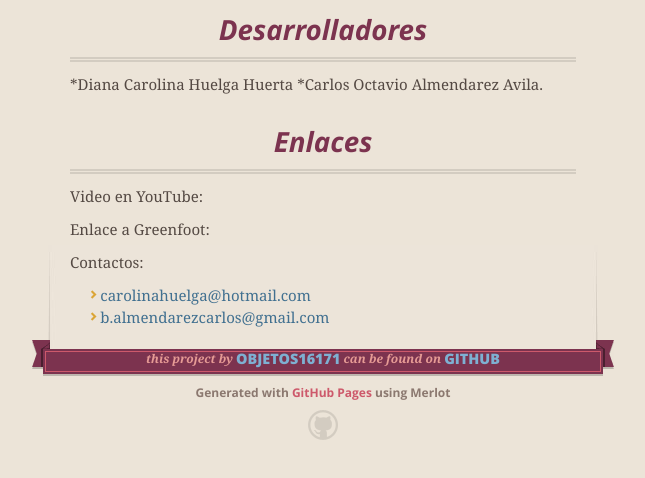
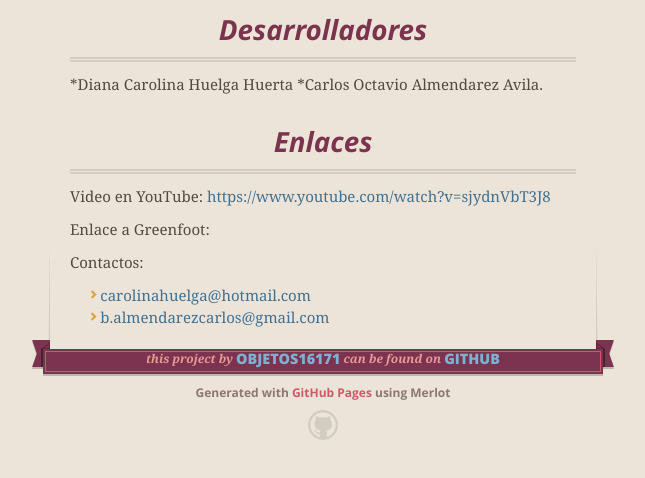
Before and after one commit to objetos16171/Unicorn-Valley, a plain HTML site: page index.html in a window 1280 px wide. Shown: the part 5980-6458 px from the top of the page, without its empty margins (317-962 px from the left). Drawn offline with nearby package versions, Linux system fonts and the light colour scheme.

```diff
--- a/index.html
+++ b/index.html
@@ -108,7 +108,8 @@
 <h3>
 <a id="enlaces" class="anchor" href="#enlaces" aria-hidden="true"><span aria-hidden="true" class="octicon octicon-link"></span></a>Enlaces</h3>
 
-<p>Video en YouTube:</p>
+<p>Video en YouTube:
+<a href="https://www.youtube.com/watch?v=sjydnVbT3J8">https://www.youtube.com/watch?v=sjydnVbT3J8</a></p>
 
 <p>Enlace a Greenfoot:</p>
 
```
Also changed, not shown: params.json (+1 -1 lines).
